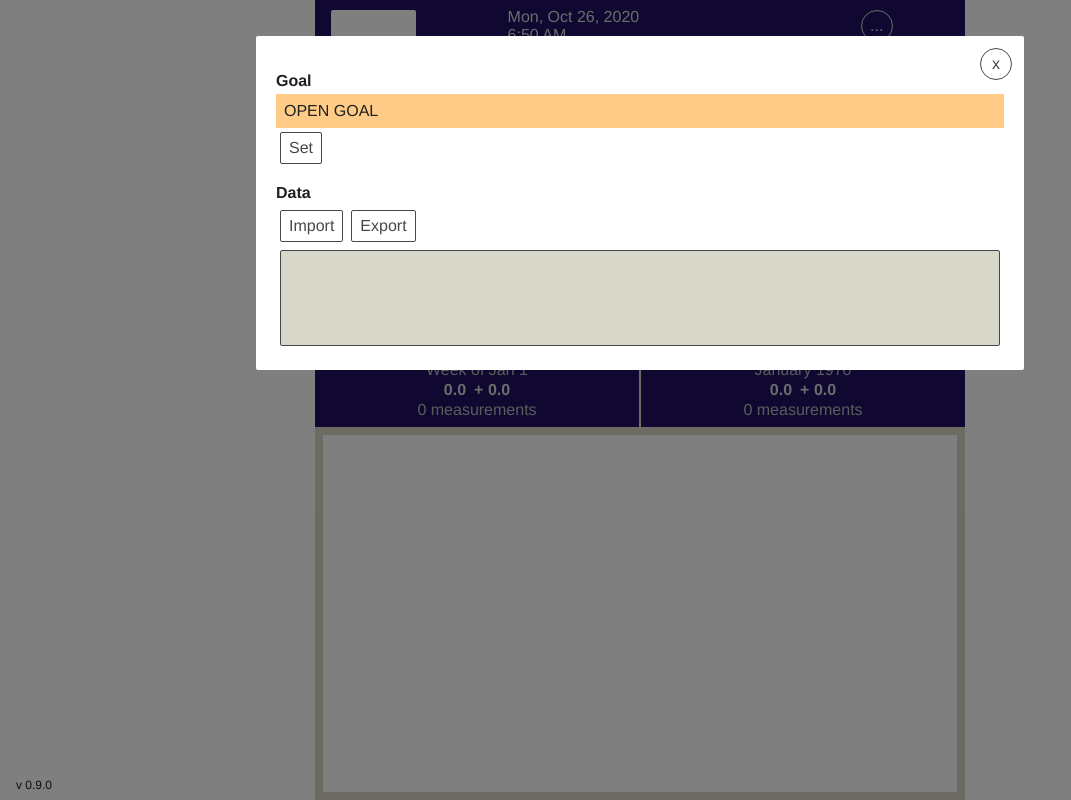
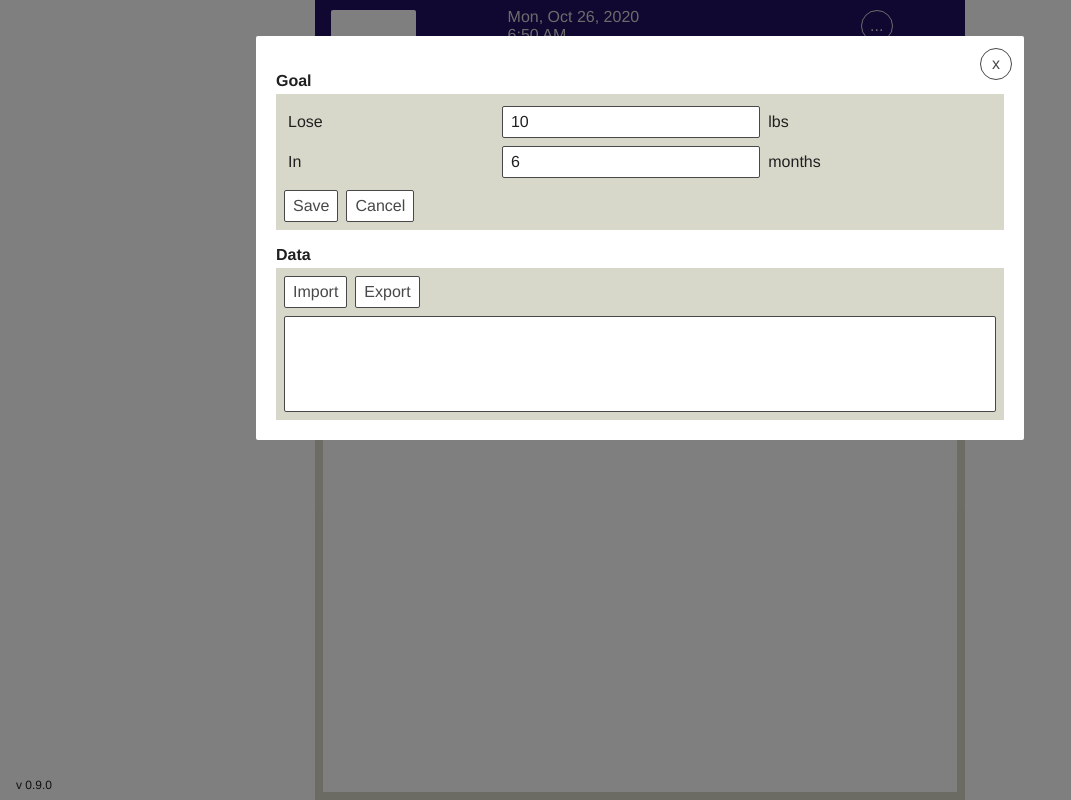
Before and after one commit to philrmass/weight-tracker, a React app: page /graph in a window 1280 px wide. Both pictures are taken after a click on the button "Set". Shown: the whole page, without its empty margins (0-1071 px from the left). Built offline with nearby package versions, Linux system fonts and the light colour scheme; the HTML template or start-up script is replaced by a standard one.

Commit message:
add goal interface

```diff
--- a/src/components/Options.js
+++ b/src/components/Options.js
@@ -2,7 +2,9 @@ import React, { useState }  from 'react';
 import { connect } from 'react-redux';
 import PropTypes from 'prop-types';
 
+import { getWeightAverage } from '../utilities/averages';
 import { loadData, saveData } from '../utilities/files';
+import { getDate, getMonthsFrom } from '../utilities/times';
 import {
   setGoal,
   importWeights,
@@ -20,12 +22,31 @@ function Options({
   exportWeights,
   setOptionsOpen,
 }) {
+  const defaultLbs = 10;
+  const defaultMonths = 6;
   const [goalOpen, setGoalOpen] = useState(false);
-  const [goalLbs, setGoalLbs] = useState(10);
-  const [goalMonths, setGoalMonths] = useState(6);
+  const [goalLbs, setGoalLbs] = useState(defaultLbs);
+  const [goalMonths, setGoalMonths] = useState(defaultMonths);
 
   function saveGoal() {
-    console.log('SAVE');
+    const atStart = Date.now();
+    const atEnd = getMonthsFrom(goalMonths, atStart);
+    const weightStart = getWeightAverage(items, 30);
+    const weightEnd = weightStart - goalLbs;
+
+    resetGoal();
+    setGoal({
+      atStart,
+      atEnd,
+      weightStart,
+      weightEnd,
+    });
+  }
+
+  function resetGoal(isOpen = false) {
+    setGoalOpen(isOpen);
+    setGoalLbs(defaultLbs);
+    setGoalMonths(defaultMonths);
   }
 
   async function importFile() {
@@ -45,64 +66,46 @@ function Options({
 
   function buildGoal() {
     return (
-      <section className={styles.goal}>
+      <section>
         <div className={styles.title}>Goal</div>
+        <div className={styles.section}>
           {buildGoalContent()}
+        </div>
       </section>
     );
   }
-
-    /*
-    value={value}
-    onChange={handleChange}
-    onKeyUp={handleKeyUp}
-
-    value={dateToEdit(activeEvent.date)}
-    onChange={(e) => handleDateChange(e.target.value)}
-    return (
-        <div className={styles.label}>From</div>
-        <div className={styles.goalControls}>
-          <input
-            type='number'
-            min='0'
-            max='1000'
-            step='0.1'
-            value={201.6}
-            onChange={() => {}}
-          />
-          <input
-            type='date'
-            className={styles.dateInput}
-          />
-        </div>
-        <div className={styles.label}>To</div>
-        <div className={styles.goalControls}>
-          <input
-            type='number'
-            min='0'
-            max='1000'
-            step='0.1'
-            value={201.6}
-            onChange={() => {}}
-          />
-          <input
-            type='date'
-            className={styles.dateInput}
-          />
-        </div>
-    );
-  */
 
   function buildGoalContent() {
     if (goalOpen) {
       return (
         <div>
           <div className={styles.goalInputs}>
-            OPEN GOAL
+            <div>Lose</div>
+            <input
+              type='number'
+              min='0'
+              max='1000'
+              step='0.1'
+              value={goalLbs}
+              onChange={(e) => setGoalLbs(e.target.value)}
+            />
+            <div>lbs</div>
+            <div>In</div>
+            <input
+              type='number'
+              min='1'
+              max='100'
+              value={goalMonths}
+              onChange={(e) => setGoalMonths(e.target.value)}
+            />
+            <div>months</div>
           </div>
           <div className={styles.buttons}>
             <button onClick={saveGoal}>
-              Set
+              Save
+            </button>
+            <button onClick={resetGoal}>
+              Cancel
             </button>
           </div>
         </div>
@@ -110,13 +113,15 @@ function Options({
     }
 
     if (goal) {
+      const date = getDate(goal.atEnd);
+
       return (
         <div>
           <div className={styles.goalMessage}>
-            OPEN GOAL
+            {`Reach ${goal.weightEnd} lbs by\n${date}`}
           </div>
           <div className={styles.buttons}>
-            <button onClick={() => console.log('RESET')}>
+            <button onClick={() => resetGoal(true)}>
               Reset
             </button>
             <button onClick={() => console.log('CLEAR')}>
@@ -128,7 +133,10 @@ function Options({
     }
 
     return (
-      <div>NO GOAL
+      <div>
+        <div className={styles.goalMessage}>
+          No goal has been set
+        </div>
         <div className={styles.buttons}>
           <div className={styles.buttons}>
             <button onClick={() => setGoalOpen(true)}>
@@ -139,23 +147,12 @@ function Options({
       </div>
     );
   }
-  // { at/weight Start/End }
-  //??? if (goalOpen) "grid layout"
-  // Lose [] lbs
-  // In [6] months
-  // <Save>
-  //??? if (goal)
-  // Reach 200.0 lbs by
-  // Septermber 20, 2021
-  // <Reset> <Clear>
-  //???
-  // 'There is no goal set'
-  // <Set>
 
   function buildData() {
     return (
       <section>
         <div className={styles.title}>Data</div>
+        <div className={styles.section}>
           <div className={styles.buttons}>
             <button onClick={importFile}>
               Import
@@ -166,6 +163,7 @@ function Options({
           </div>
           <div className={styles.message}>
             {message}
+          </div>
         </div>
       </section>
     );
--- a/src/styles/Options.module.css
+++ b/src/styles/Options.module.css
@@ -17,6 +17,11 @@
   padding: var(--size-0) var(--size-1);
   border-radius: var(--border-radius);
   margin: var(--size-0);
+  background: var(--bg-normal);
+}
+
+.controls button:hover {
+  background: var(--bg-button-hover);
 }
 
 .title {
@@ -25,24 +30,40 @@
   font-weight: bold;
 }
 
+.section {
+  padding: var(--size-0);
+  background: var(--bg-alt);
+}
+
 .buttons {
   display: flex;
 }
 
 .goalMessage {
   padding: var(--size-1);
-  background: #cf8;
+  white-space: pre;
+  line-height: 1.4em;
 }
 
 .goalInputs {
   padding: var(--size-1);
-  background: #fc8;
+  display: grid;
+  grid-template-columns: auto auto auto;
+  row-gap: var(--size-1);
+  vertical-align: bottom;
 }
 
-/*
-  display: grid;
-  grid-template-columns: auto auto auto;
-*/
+.goalInputs * {
+  display: flex;
+  align-items: center;
+}
+
+.goalInputs input {
+  margin: 0 var(--size-1);
+  border: 1px solid var(--color-button);
+  border-radius: var(--border-radius);
+  background: var(--bg-normal);
+}
 
 .message {
   height: 6rem;
@@ -50,6 +71,6 @@
   margin: var(--size-0);
   border: 1px solid var(--color-button);
   border-radius: var(--border-radius);
-  background: var(--bg-alt);
+  background: var(--bg-normal);
   white-space: pre;
 }
--- a/src/utilities/averages.js
+++ b/src/utilities/averages.js
@@ -53,3 +53,7 @@ function computeStdDev(items, average) {
 function toTenths(value) {
   return Math.round(value * 10) / 10;
 }
+
+export function getWeightAverage(items, days) {
+  return items[0].weight - days;
+}
--- a/src/utilities/times.js
+++ b/src/utilities/times.js
@@ -71,3 +71,8 @@ export function getDays(count) {
   const oneDay = 1000 * 60 * 60 * 24;
   return count * oneDay;
 }
+
+//???
+export function getMonthsFrom(count, at) {
+  return at + count;
+}
```
Also changed, not shown: 1 other file (tests, documents, lock files or other folders). Lines whose indentation alone changed are shown as unchanged.
